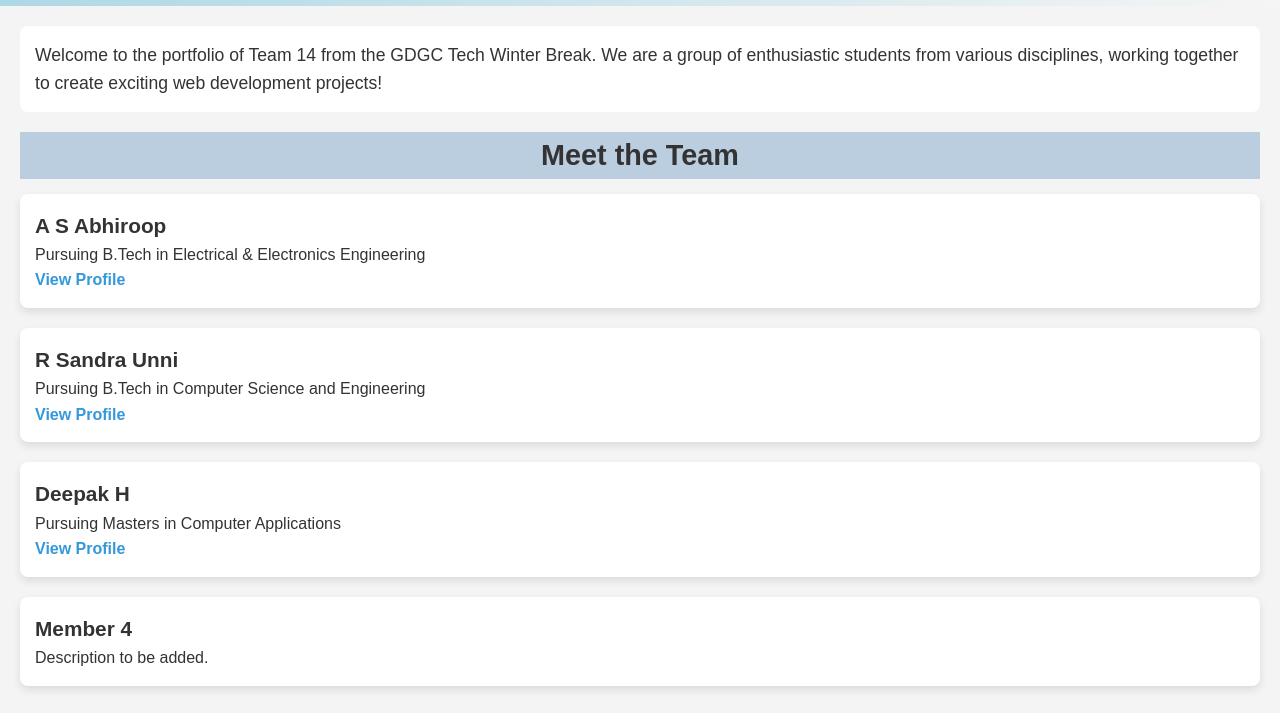
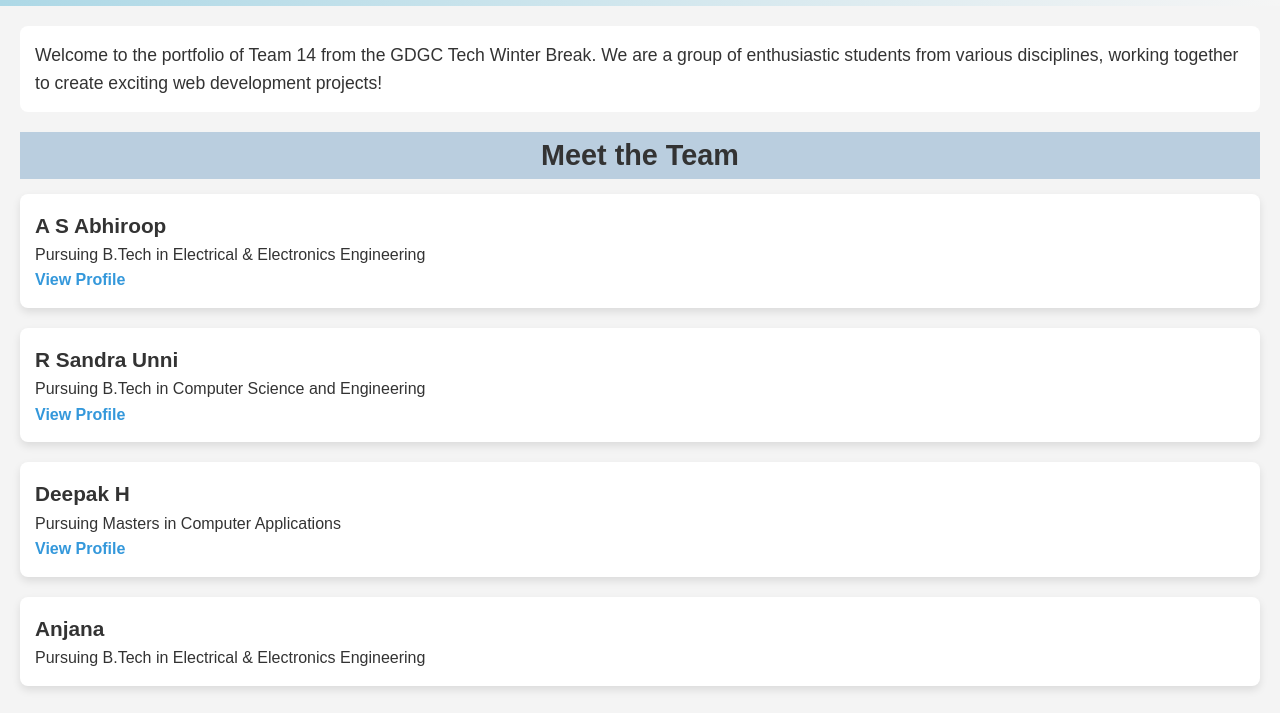
Before and after one commit to Asabhiroop20/Team-Portfolio, a plain HTML site: page index.html in a window 1280 px wide. Shown: the part 85-798 px from the top of the page. Drawn offline with Linux system fonts and the light colour scheme.

Commit message:
index.html

```diff
--- a/index.html
+++ b/index.html
@@ -48,8 +48,8 @@
       </div>
 
       <div class="member">
-        <h3>Member 4</h3>
-        <p>Description to be added.</p>
+        <h3>Anjana</h3>
+        <p>Pursuing B.Tech in Electrical & Electronics Engineering</p>
       </div>
 
     </section>
```
